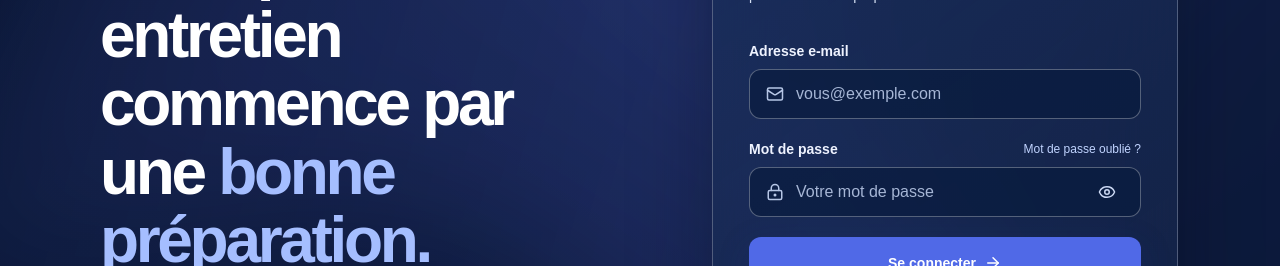
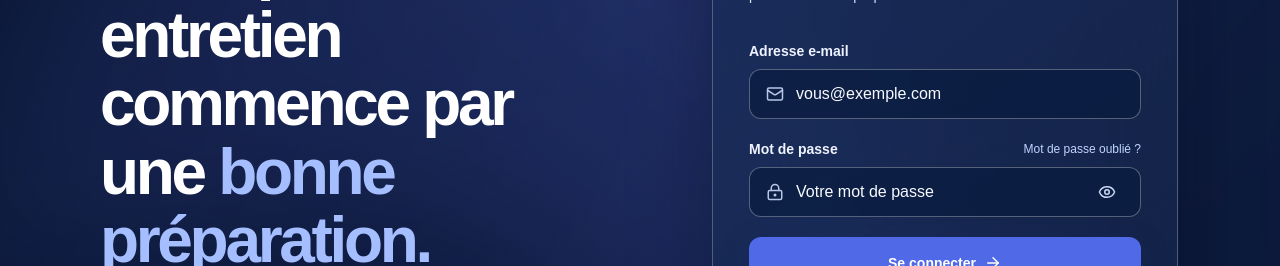
Before and after one commit to Achrafsila/ai-interview-platform, a Next.js app in the folder web/: page /login in a window 1280 px wide. Shown: the part 327-593 px from the top of the page. Built offline with nearby package versions, Linux system fonts and the light colour scheme; no server answers.

Commit message:
fix(auth): enforce dark autofill rendering with browser paint override

```diff
--- a/web/src/app/globals.css
+++ b/web/src/app/globals.css
@@ -259,3 +259,26 @@ button:focus-visible, a:focus-visible, input:focus-visible {
   box-shadow: 0 0 0 1000px #0b1c3d inset !important;
   transition: background-color 9999s ease-out 0s;
 }
+
+/* Autofill V2: override Chromium's internal -internal-light-dark autofill paint. */
+.auth-glass { color-scheme: dark; }
+.auth-glass input.auth-dark-input {
+  appearance: none;
+  -webkit-appearance: none;
+  background-color: transparent !important;
+  background-image: none !important;
+  -webkit-background-clip: text !important;
+  background-clip: text !important;
+  -webkit-text-fill-color: #f8faff !important;
+  color: #f8faff !important;
+  caret-color: #f8faff !important;
+}
+.auth-glass input.auth-dark-input:is(:autofill, :-webkit-autofill, :focus, :hover) {
+  background-color: transparent !important;
+  background-image: none !important;
+  -webkit-background-clip: text !important;
+  background-clip: text !important;
+  -webkit-text-fill-color: #f8faff !important;
+  -webkit-box-shadow: 0 0 0 1000px #0b1c3d inset !important;
+  box-shadow: 0 0 0 1000px #0b1c3d inset !important;
+}
```
